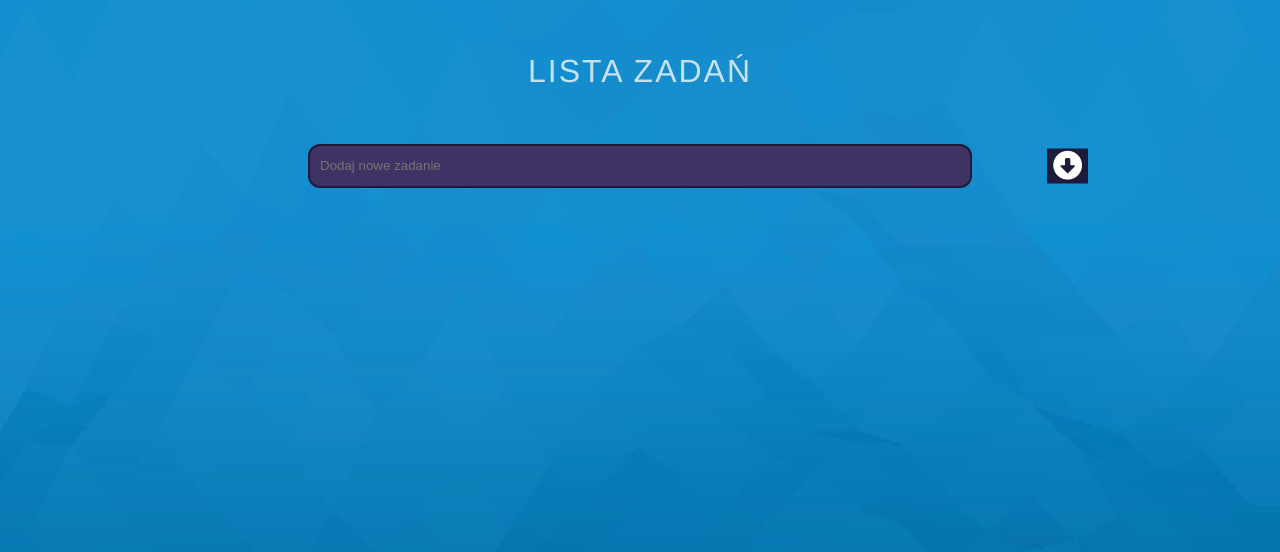
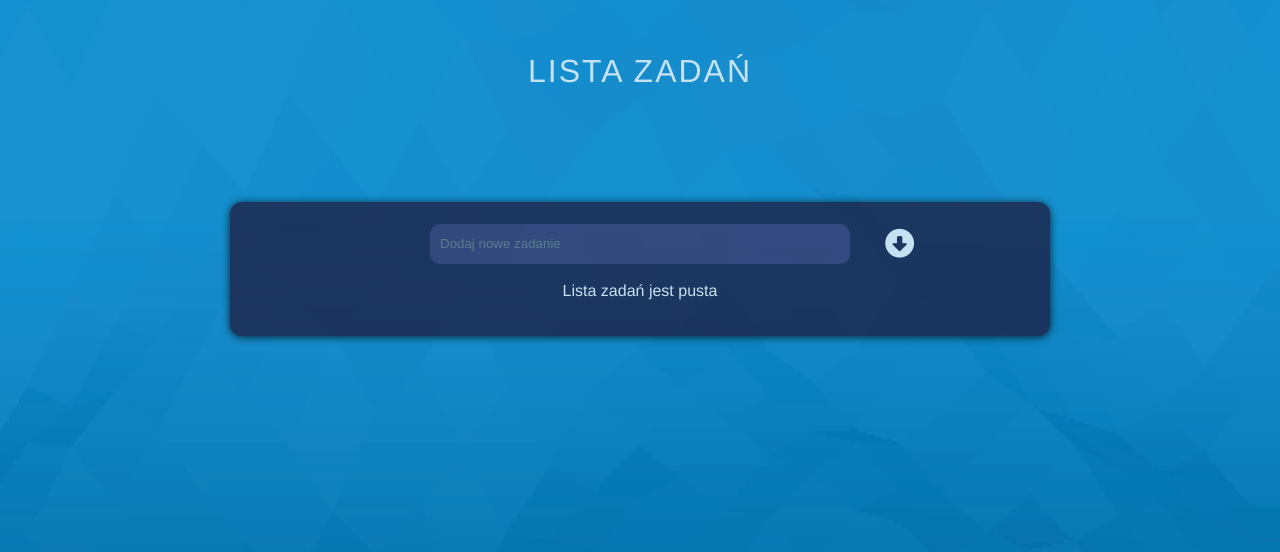
Before and after one commit to dans100/todolist-vue, a Vue app: page / in a window 1280 px wide. Shown: the top 552 px of the page. Built offline with nearby package versions, Linux system fonts and the light colour scheme.

Commit message:
added optional text when todo list is empty and added styles

```diff
--- a/src/components/TodoList.vue
+++ b/src/components/TodoList.vue
@@ -1,8 +1,8 @@
 <template>
+  <TodoHeader />
   <div>
-    <TodoHeader />
     <TodoForm @add-task="handleAddTask" />
-    <ul>
+    <ul v-if="tasks.length > 0">
       <TodoItem
           v-for="(task, index) in tasks"
           :key="index"
@@ -13,6 +13,7 @@
           @toggle-status="toggleTaskStatus"
       />
     </ul>
+    <p v-else>Lista zadań jest pusta</p>
   </div>
 </template>
 
@@ -52,8 +53,35 @@ export default {
 
 <style scoped>
 
+div {
+  margin: 10vh auto;
+  width: 80%;
+  max-width: 800px;
+  box-shadow: 0 1px 8px black;
+  background-color: #1E1A3C;
+  border-radius: 12px;
+  display: flex;
+  flex-direction: column;
+  flex-wrap: wrap;
+  justify-content: center;
+  color: #fff;
+  padding: 20px 10px;
+  opacity: 75%;
+  animation: slide-down 300ms ease-out forwards;
+}
+
 ul {
   list-style: none;
+  padding: 0;
+}
+
+@keyframes slide-down {
+  from {
+    opacity: 0;
+  }
+  to {
+    opacity: 75%;
+  }
 }
 
 </style>
```
